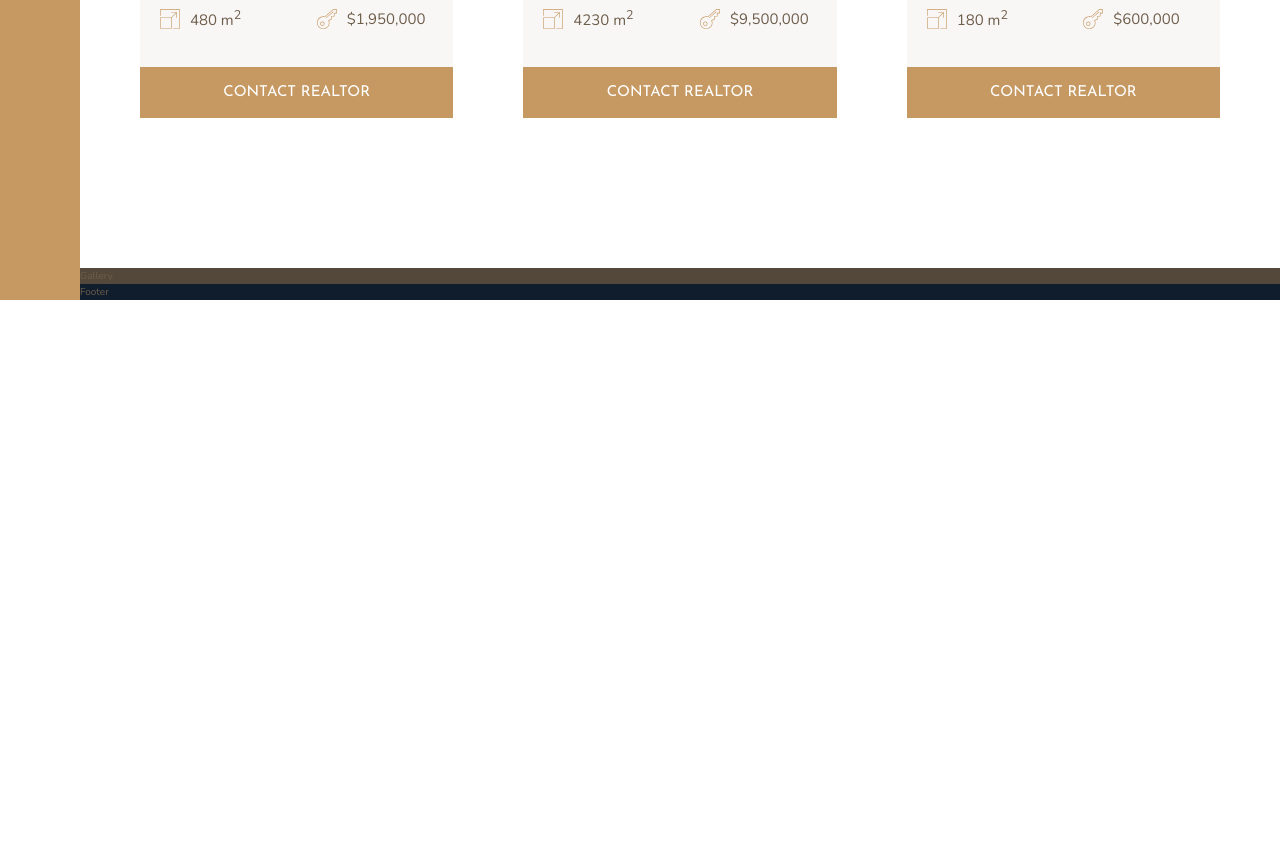
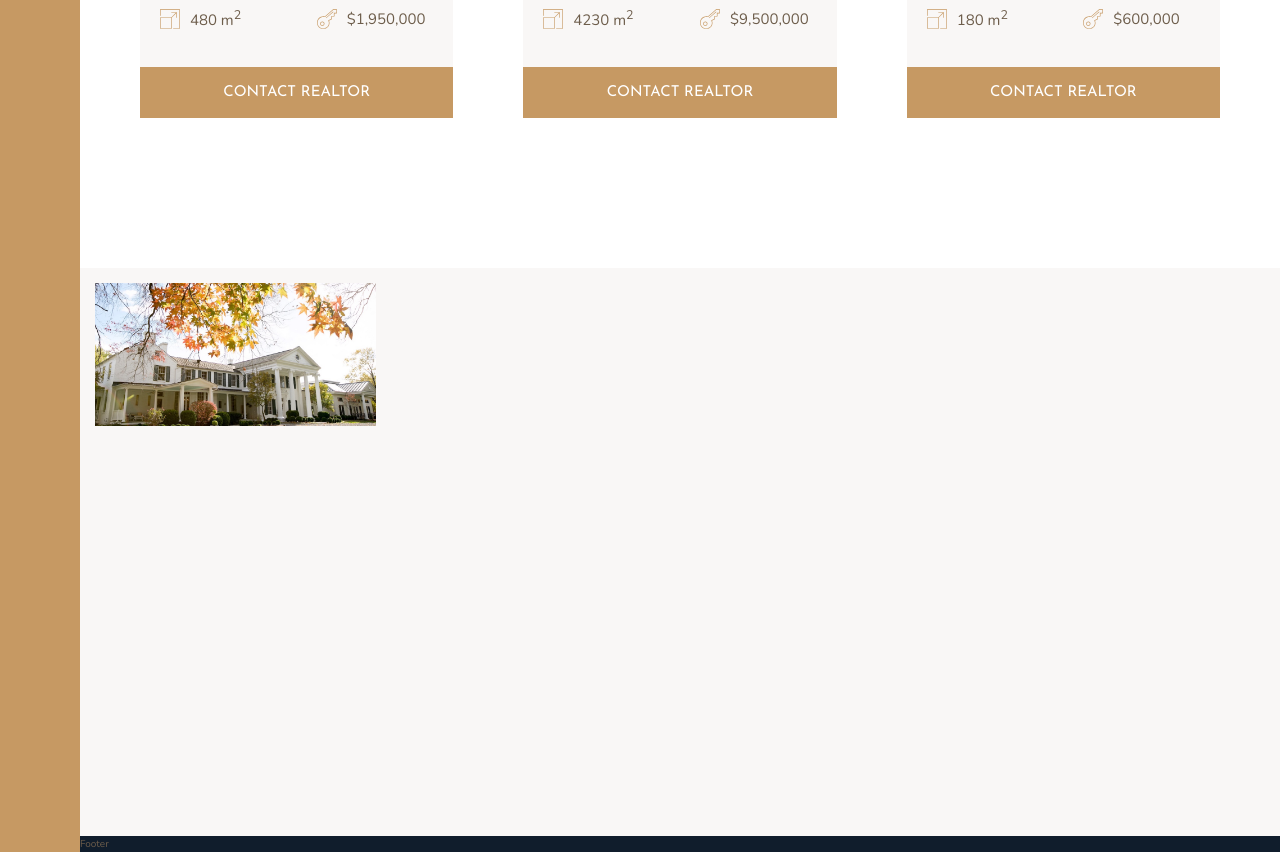
Before and after one commit to ingvillajimenez/3-nexter, a plain HTML site: page index.html in a window 1280 px wide. Shown: the part 2804-3656 px from the top of the page. Before the commit the page ends 3104 px from the top, so only its background shows below. Drawn offline with nearby package versions, Linux system fonts and the light colour scheme.

Commit message:
Building the Gallery - Part 1

```diff
--- a/css/style.css
+++ b/css/style.css
@@ -204,8 +204,21 @@ body {
     grid-column: 1 / -1; }
 
 .gallery {
-  background-color: #54483a;
-  grid-column: full-start / full-end; }
+  background-color: #f9f7f6;
+  grid-column: full-start / full-end;
+  display: grid;
+  grid-template-columns: repeat(8, 1fr);
+  grid-template-rows: repeat(7, 5vw);
+  grid-gap: 1.5rem;
+  padding: 1.5rem; }
+  .gallery__item--1 {
+    grid-row: 1 / span 2;
+    grid-column: 1 / span 2; }
+  .gallery__img {
+    width: 100%;
+    height: 100%;
+    object-fit: cover;
+    display: block; }
 
 .footer {
   background-color: #101d2c;
--- a/index.html
+++ b/index.html
@@ -263,7 +263,11 @@
       </div>
     </section>
 
-    <section class="gallery">Gallery</section>
+    <section class="gallery">
+      <figure class="gallery__item gallery__item--1">
+        <img src="img/gal-1.jpeg" alt="Gallery image 1" class="gallery__img" />
+      </figure>
+    </section>
 
     <footer class="footer">Footer</footer>
   </body>
--- a/sass/_gallery.scss
+++ b/sass/_gallery.scss
@@ -1,4 +1,24 @@
 .gallery {
-  background-color: $color-grey-dark-1;
+  background-color: $color-grey-light-1;
   grid-column: full-start / full-end;
+
+  display: grid;
+  grid-template-columns: repeat(8, 1fr);
+  grid-template-rows: repeat(7, 5vw);
+  grid-gap: 1.5rem;
+  padding: 1.5rem;
+
+  &__item {
+    &--1 {
+      grid-row: 1 / span 2;
+      grid-column: 1 / span 2;
+    }
+  }
+
+  &__img {
+    width: 100%;
+    height: 100%;
+    object-fit: cover;
+    display: block;
+  }
 }
```
